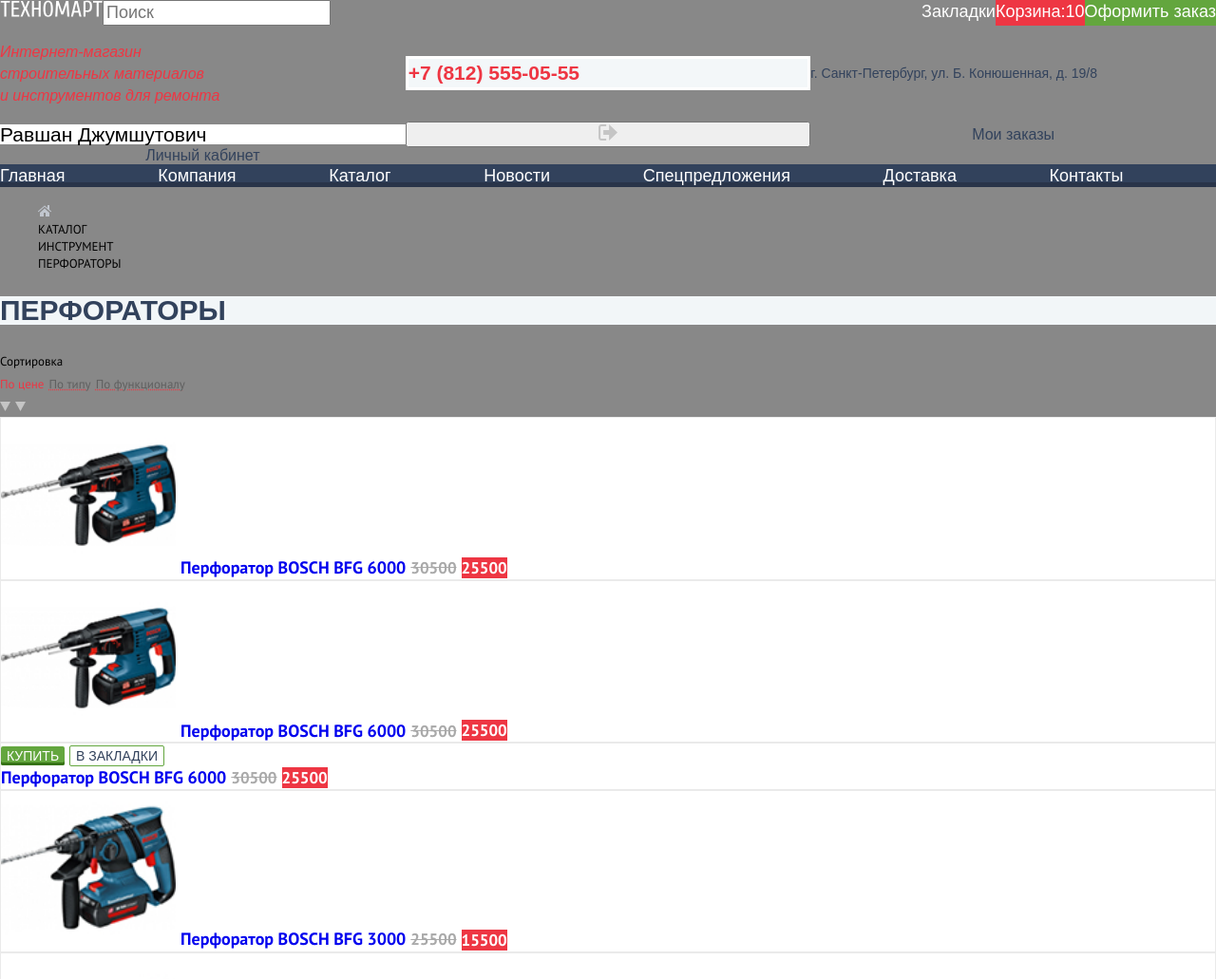
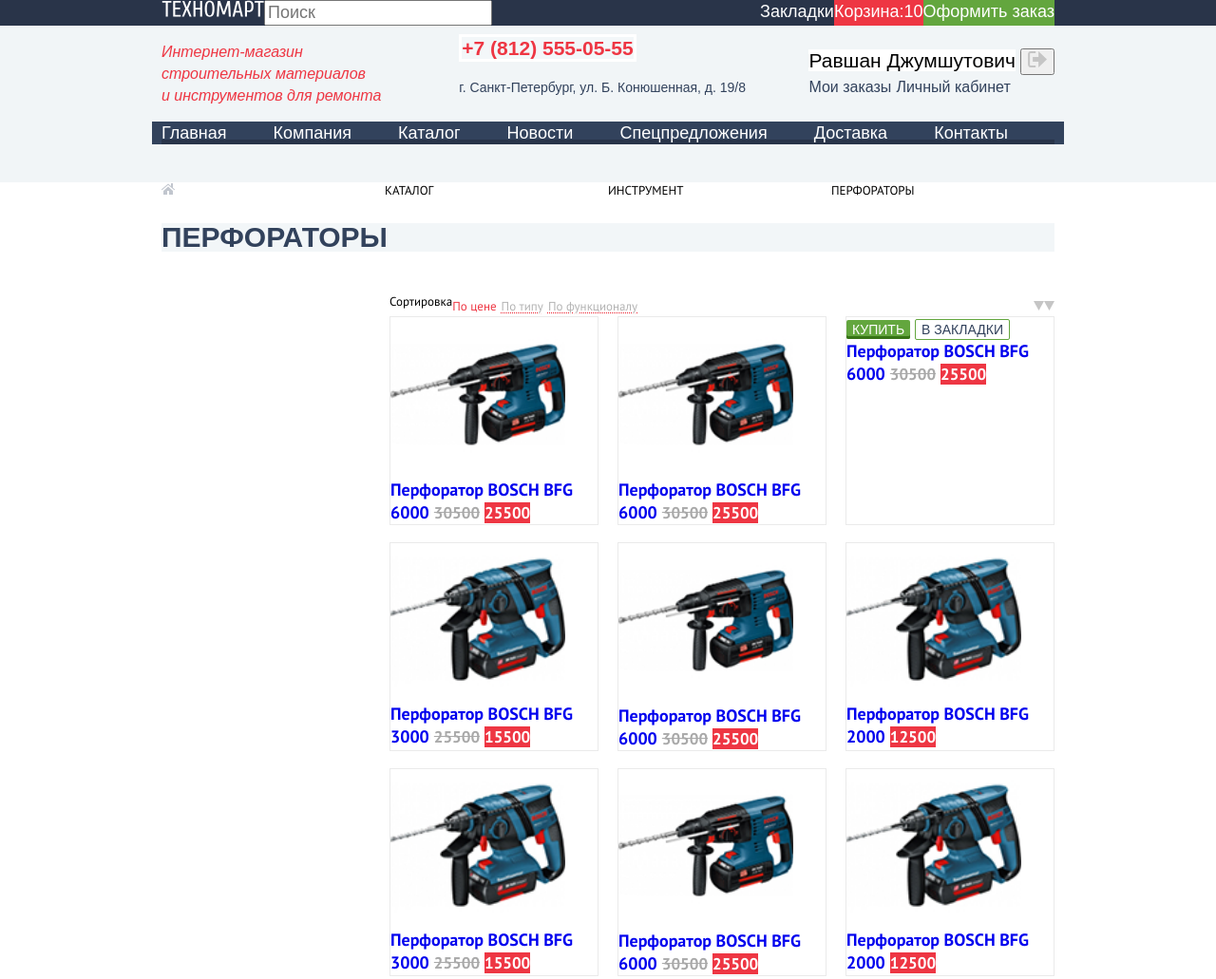
Before and after one commit to Giligan1/785755-technomart-29, a plain HTML site: page catalog.html in a window 1280 px wide. Shown: the top 1031 px of the page at 95% size. Drawn offline with nearby package versions, Linux system fonts and the light colour scheme; a web font is replaced by a local one.

Commit message:
Сделал раскладку внутренней страницы проекта "Техномарт"
+ к этому внес правки в стилях в элемент с классом .container

```diff
--- a/catalog.html
+++ b/catalog.html
@@ -11,7 +11,8 @@
 
   <body class="page-body inner-page">
     <header class="main-header">
-      <div class="header-top-wrapper">
+      <div class="header-top-container">
+        <div class="header-top-wrapper container">
           <a href="index.html" class="logo-site">
             <img src="img/logo-technomart.svg" width="108" height="18" alt="Логотип  Техномарта">
           </a>
@@ -23,18 +24,30 @@
           <a href="#" class="basket-full">Корзина:10</a>
           <a href="#" class="ordering">Оформить заказ</a>
         </div>
-      <div class="header-middle-wrapper">
+      </div>
+      <div class="header-bottom-container">
+        <div class="header-middle-wrapper container">
           <p class="description-paragraph"><i>Интернет-магазин <br> строительных материалов <br> и инструментов для ремонта</i></p>
+          <div class="contact-box">
             <a href="tel:+78125550555" class="phone-number"> +7 (812) 555-05-55 </a>
             <p class="location">г. Санкт-Петербург, ул. Б. Конюшенная, д. 19/8</p>
+          </div>
+          <div class="login-box">
+            <div class="login-container">
+              <div class="login-top-wrapper">
                 <a href="#" class="username">Равшан Джумшутович</a>
                 <button type="button" class="log-out">
                   <img src="img/logout-icon.svg" width="20" height="17" alt="Выход из личного кабинета">
                 </button>
+              </div>
+              <div class="login-bottom-wrapper">
                 <a href="#" class="my-orders">Мои заказы</a>
                 <a href="#" class="personal-area">Личный кабинет</a>
               </div>
-      <div class="header-bottom-wrapper">
+            </div>
+          </div>
+        </div>
+        <div class="header-bottom-wrapper container">
           <nav class="site-navigation">
             <ul class="navigation-list">
               <li class="navigation-list-item">
@@ -61,12 +74,14 @@
             </ul>
           </nav>
         </div>
+      </div>
     </header>
 
     <main class="main-container">
 
       <h1 class="visually-hidden">Каталог товаров</h1>
-
+      <div class="breadcrumps-container">
+        <div class="breadcrumps-wrapper container">
           <ul class="breadcrumps">
             <li class="breadcrumps-item">
               <a href="index.html">
@@ -84,12 +99,16 @@
             </li>
           </ul>
           <h2 class="heading-product">Перфораторы</h2>
+        </div>
+      </div>
 
+      <div class="catalog-container">
+        <div class="catalog-wrapper container">
           <section class="filter">
             <h3 class="visually-hidden">Фильтр товаров</h3>
             <!-- Здесь будет форма фильтра -->
           </section>
-
+          <div class="products-container">
             <section class="sorting">
               <h3 class="visually-hidden">Сортировка товаров</h3>
               <span class="sorting-caption">Сортировка</span>
@@ -185,19 +204,25 @@
                 </li>
               </ul>
             </section>
+          </div>
+        </div>
+      </div>
 
       <section class="about-tools">
+        <div class="about-tools-container container">
           <h3 class="about-tools-caption">О перфораторах</h3>
           <p class="about-tools-text">Перфоратор — универсальный строительный инструмент. Предназначен для сверления и долбления отверстий в кирпиче, бетоне и камне. <br>
             Существуют электромеханические и пневматические перфораторы. Современные модели могут выполнять функции дрели, шуруповерта и отбойного молотка. <br>
             В ассортиментном ряду есть выбор «трехрежимников»: в одном устройстве будут совмещены отбойный молоток и ударная дрель.
           </p>
+        </div>
       </section>
 
     </main>
 
     <footer class="main-footer">
-      <div class="footer-top-wrapper">
+      <div class="footer-top-container">
+        <div class="footer-top-wrapper container">
           <a href="index.html" class="footer-logo">
             <img src="img/footer-logo.svg" width="138" height="23" alt="Логотип Техномарта">
           </a>
@@ -219,7 +244,9 @@
             </li>
           </ul>
         </div>
-      <div class="footer-middle-wrapper">
+      </div>
+      <div class="footer-middle-container">
+        <div class="footer-middle-wrapper container">
           <address class="adress">
             г. Санкт-Петербург, ул. Б. Конюшенная, д. 19/8 <br>
             +7 (812) 555-05-55
@@ -239,7 +266,9 @@
             </li>
           </ul>
         </div>
-      <div class="footer-bottom-wrapper">
+      </div>
+      <div class="footer-bottom-container">
+        <div class="footer-bottom-wrapper container">
           <p class="copyright">
             © 2010–2019 Компания «Техномарт» <br> Все права защищены
           </p>
@@ -260,6 +289,7 @@
               </a>
             </li>
           </ul>
+          <div class="feedback-box">
             <p class="feedback-text">
               Обратная связь: <br>
               <a href="mail@htmlacademy.ru" class="feedback-link">mail@htmlacademy.ru</a>
@@ -269,6 +299,8 @@
               <a href="https://htmlacademy.ru/intensive/htmlcss" class="feedback-link">htmlacademy.ru</a>
             </p>
           </div>
+        </div>
+      </div>
     </footer>
 
   </body>
--- a/css/style.css
+++ b/css/style.css
@@ -84,6 +84,7 @@ img {
   width: 960px;
   margin: 0 auto;
   padding: 0 10px;
+  box-sizing: border-box;
 }
 
 /* header-top-wrapper */
@@ -247,6 +248,11 @@ img {
   justify-self: end;
 }
 
+.login-container {
+  display: grid;
+  grid-template-rows: auto auto;
+}
+
 /* promo */
 
 .promo {
@@ -314,10 +320,40 @@ img {
   background-color: var(--basic-grey-opacity);
 }
 
+/* catalog-container */
+
+.catalog-container {
+  background-color: var(--basic-white);
+
+  padding-bottom: 145px;
+}
+
+.catalog-wrapper {
+  display: grid;
+  grid-template-columns: 220px 1fr;
+  column-gap: 20px;
+}
+
 /* breadcrumps */
 
+.breadcrumps-container {
+  background-color: var(--basic-white);
+
+  padding-bottom: 20px;
+}
+
+.breadcrumps-wrapper {
+  display: grid;
+  grid-template-rows: auto auto;
+}
+
 .breadcrumps {
+  display: grid;
+  grid-template-columns: repeat(4, 1fr);
+
   list-style: none;
+  margin: 0;
+  padding: 0;
 }
 
 .breadcrumps-item,
@@ -338,6 +374,11 @@ img {
 }
 
 /* sorting */
+
+.sorting {
+  display: grid;
+  grid-template-columns: auto 1fr auto auto;
+}
 
 .sorting-caption,
 .sorting-list-links a {
@@ -450,6 +491,20 @@ img {
   padding: 0;
 }
 
+.pagination-list {
+  display: grid;
+  grid-template-columns: repeat(4, min-content);
+  column-gap: 10px;
+}
+
+.product-list {
+  display: grid;
+  grid-template-columns: repeat(3, 1fr);
+  column-gap: 20px;
+  row-gap: 18px;
+  margin-bottom: 54px;
+}
+
 .popular-list {
   grid-column: 1 / 3;
   grid-row: 2 / 3;
@@ -550,6 +605,7 @@ img {
   background-color: var(--basic-white);
   border: 1px solid var(--basic-border-white);
   border-radius: 2px;
+  padding: 10px 15px;
 }
 
 .pagination-list-item a:hover,
@@ -574,6 +630,11 @@ img {
   background-color: var(--basic-light);
 }
 
+.about-tools-container {
+  display: grid;
+  grid-template-rows: repeat(2, 1fr);
+}
+
 .about-tools-caption {
   font-size: 30px;
   line-height: 30px;
@@ -586,6 +647,7 @@ img {
   font-size: 13px;
   line-height: 24px;
   color: var(--basic-black);
+  padding-bottom: 65px;
 }
 
 /* popular-manufacturers */
```
Lines whose indentation alone changed are shown as unchanged.
